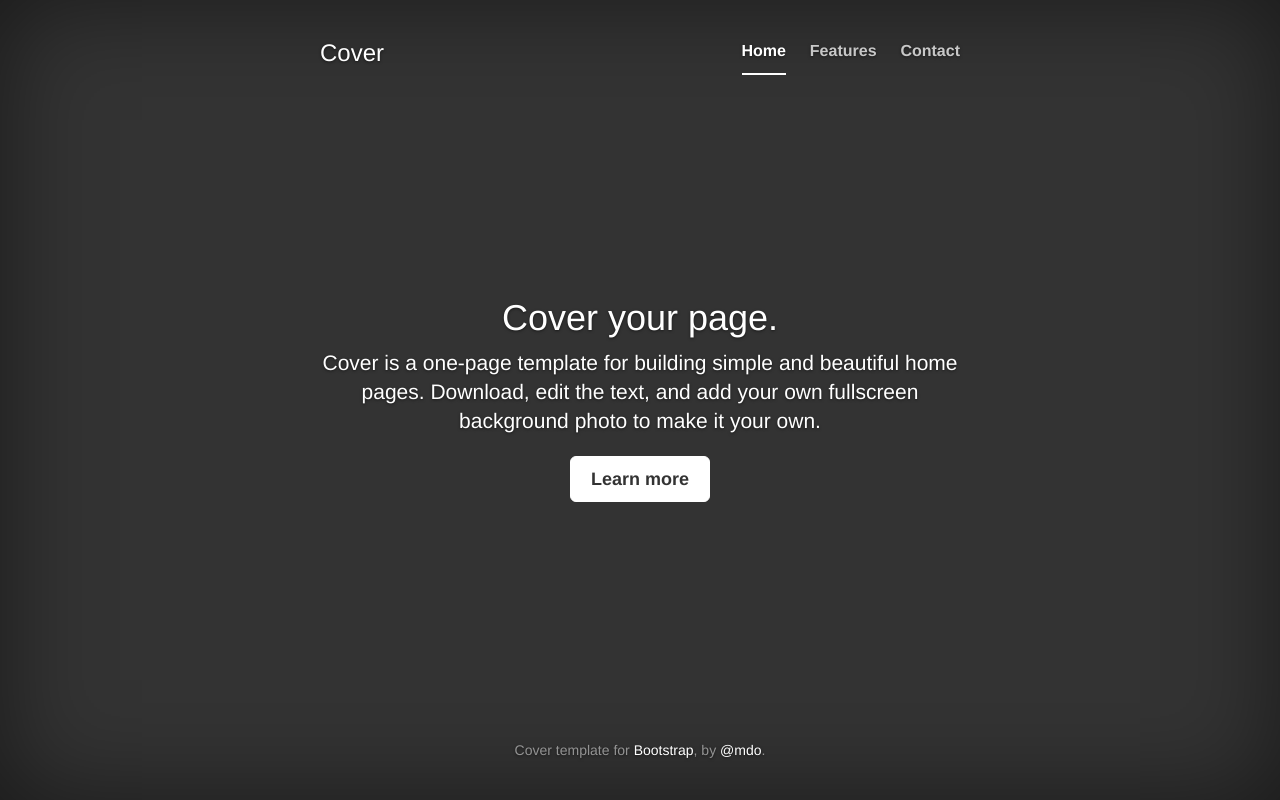
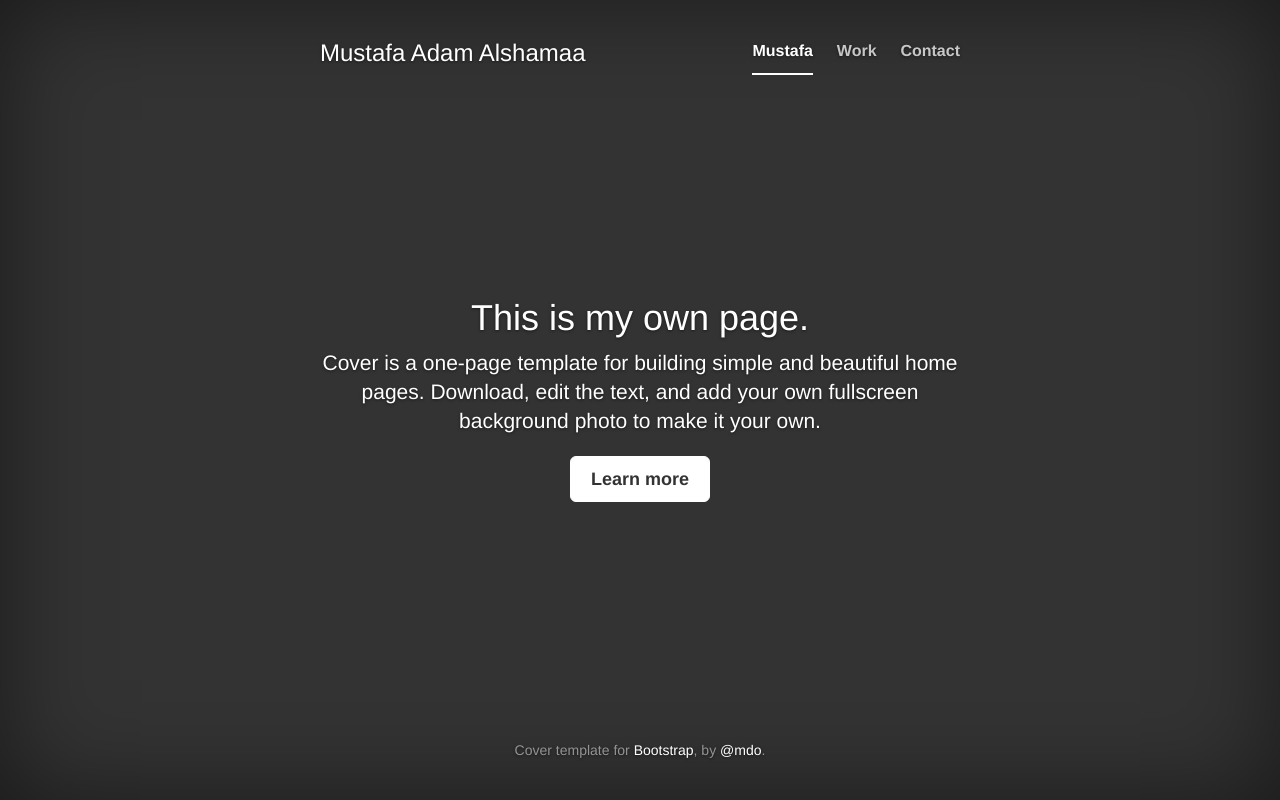
Before and after one commit to desiboli/desiboli.github.io, a plain HTML site: page index.html in a window 1280 px wide. Drawn offline with nearby package versions, Linux system fonts and the light colour scheme.

Commit message:
text change

```diff
--- a/index.html
+++ b/index.html
@@ -41,11 +41,11 @@
 
           <div class="masthead clearfix">
             <div class="inner">
-              <h3 class="masthead-brand">Cover</h3>
+              <h3 class="masthead-brand">Mustafa Adam Alshamaa</h3>
               <nav>
                 <ul class="nav masthead-nav">
-                  <li class="active"><a href="#">Home</a></li>
-                  <li><a href="#">Features</a></li>
+                  <li class="active"><a href="#">Mustafa</a></li>
+                  <li><a href="#">Work</a></li>
                   <li><a href="#">Contact</a></li>
                 </ul>
               </nav>
@@ -53,7 +53,7 @@
           </div>
 
           <div class="inner cover">
-            <h1 class="cover-heading">Cover your page.</h1>
+            <h1 class="cover-heading">This is my own page.</h1>
             <p class="lead">Cover is a one-page template for building simple and beautiful home pages. Download, edit the text, and add your own fullscreen background photo to make it your own.</p>
             <p class="lead">
               <a href="#" class="btn btn-lg btn-default">Learn more</a>
```
